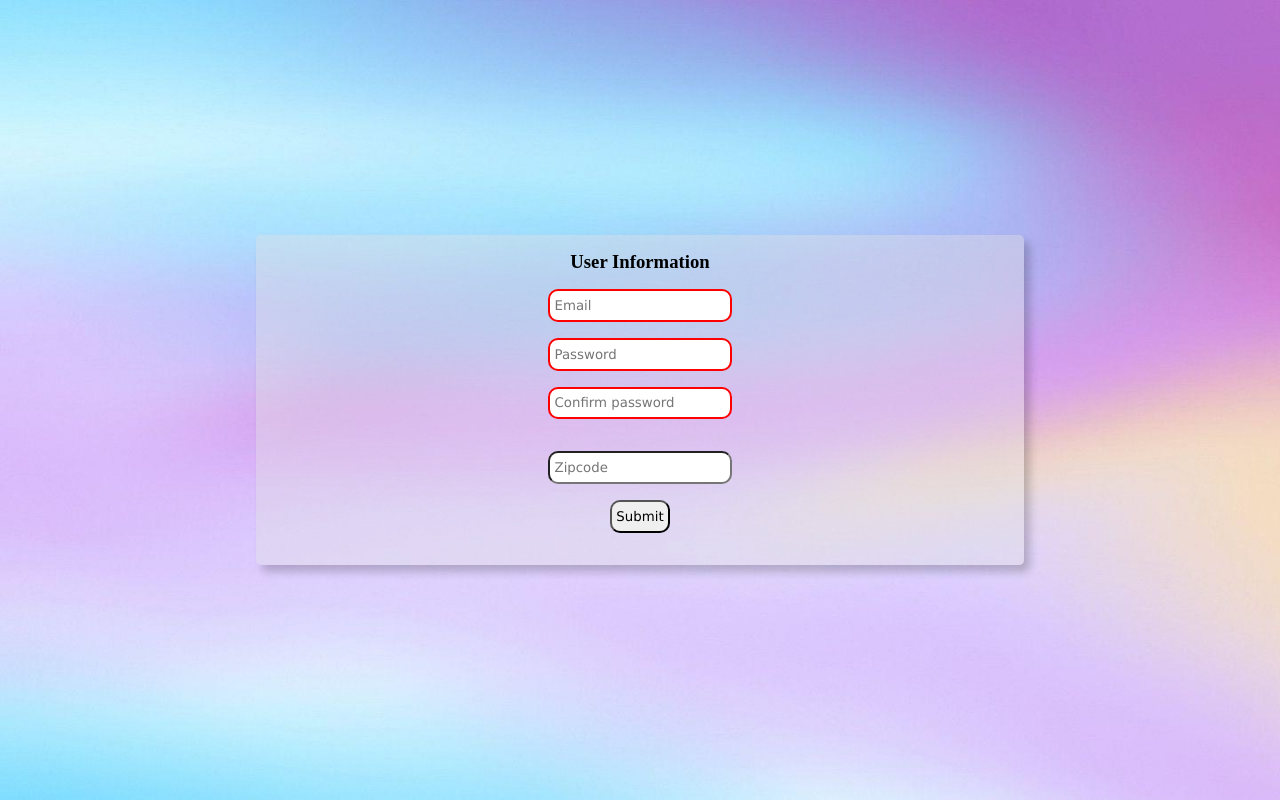
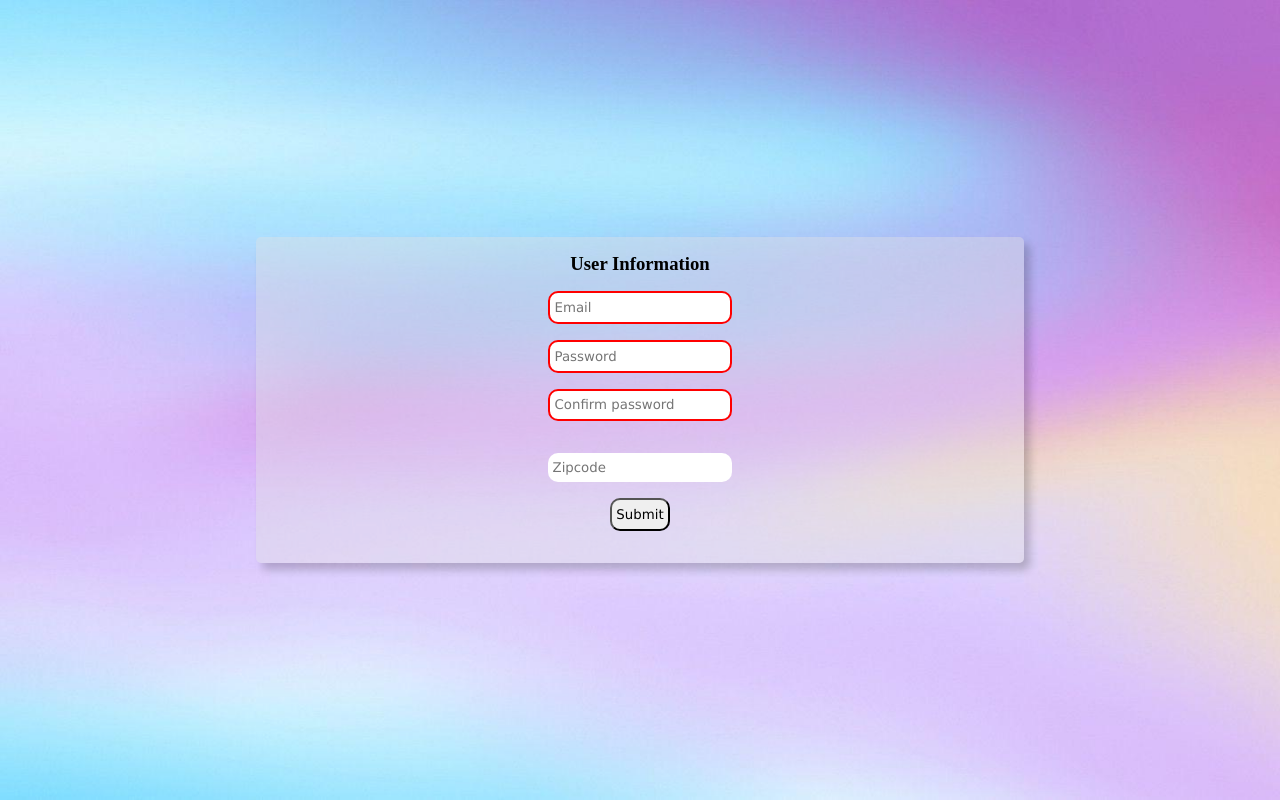
Before and after one commit to blitheryjibits/user-validation-form, a website built with webpack: page src/template.html in a window 1280 px wide. Built offline with nearby package versions, Linux system fonts and the light colour scheme.

Commit message:
Removed - border from zipcode input field.

```diff
--- a/src/style.css
+++ b/src/style.css
@@ -57,11 +57,23 @@ input::-webkit-outer-spin-button,
 input::-webkit-inner-spin-button {
   -webkit-appearance: none;
   margin: 0;
+  outline-style: none;
+  border: none;
 }
 /* Firefox */
 input[type=number] {
   -moz-appearance: textfield;
+  outline-style: none;
+  border: none;
 }
+
+/* input:focus,
+select:focus,
+textarea:focus,
+button:focus {
+    outline: none;
+    border: none;
+} */
 /* /////////////// */
 
 .submit-btn {
```
